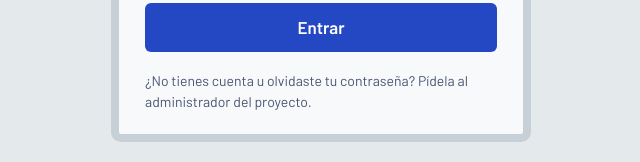
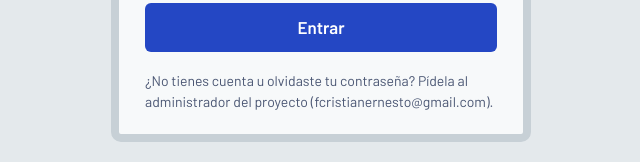
Before and after one commit to Metabiol/metabiol.github.io, a plain HTML site: page index.html in a window 1280 px wide. Shown: the part 502-664 px from the top of the page, without its empty margins (319-959 px from the left). Drawn offline with nearby package versions, Linux system fonts and the light colour scheme.

Commit message:
Add files via upload

```diff
--- a/index.html
+++ b/index.html
@@ -320,7 +320,7 @@
     </form>
     <p id="acceso-cargando" class="nota">Cargando…</p>
     <p id="login-error" class="rev-error" data-nivel="critico" role="alert" hidden></p>
-    <p class="nota acceso-nota">¿No tienes cuenta u olvidaste tu contraseña? Pídela al administrador del proyecto.</p>
+    <p class="nota acceso-nota">¿No tienes cuenta u olvidaste tu contraseña? Pídela al administrador del proyecto (fcristianernesto@gmail.com).</p>
   </div>
 </div>
 
```
